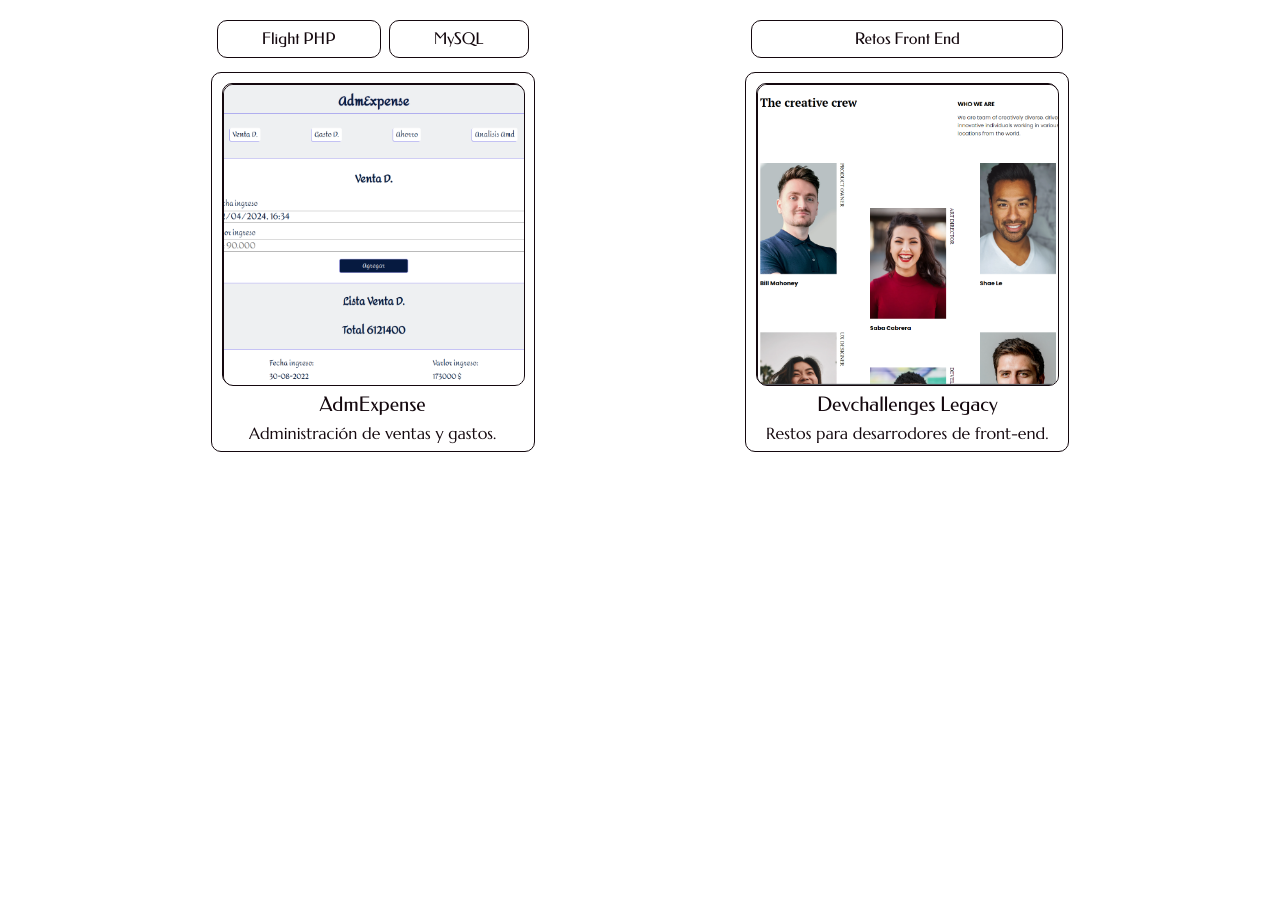
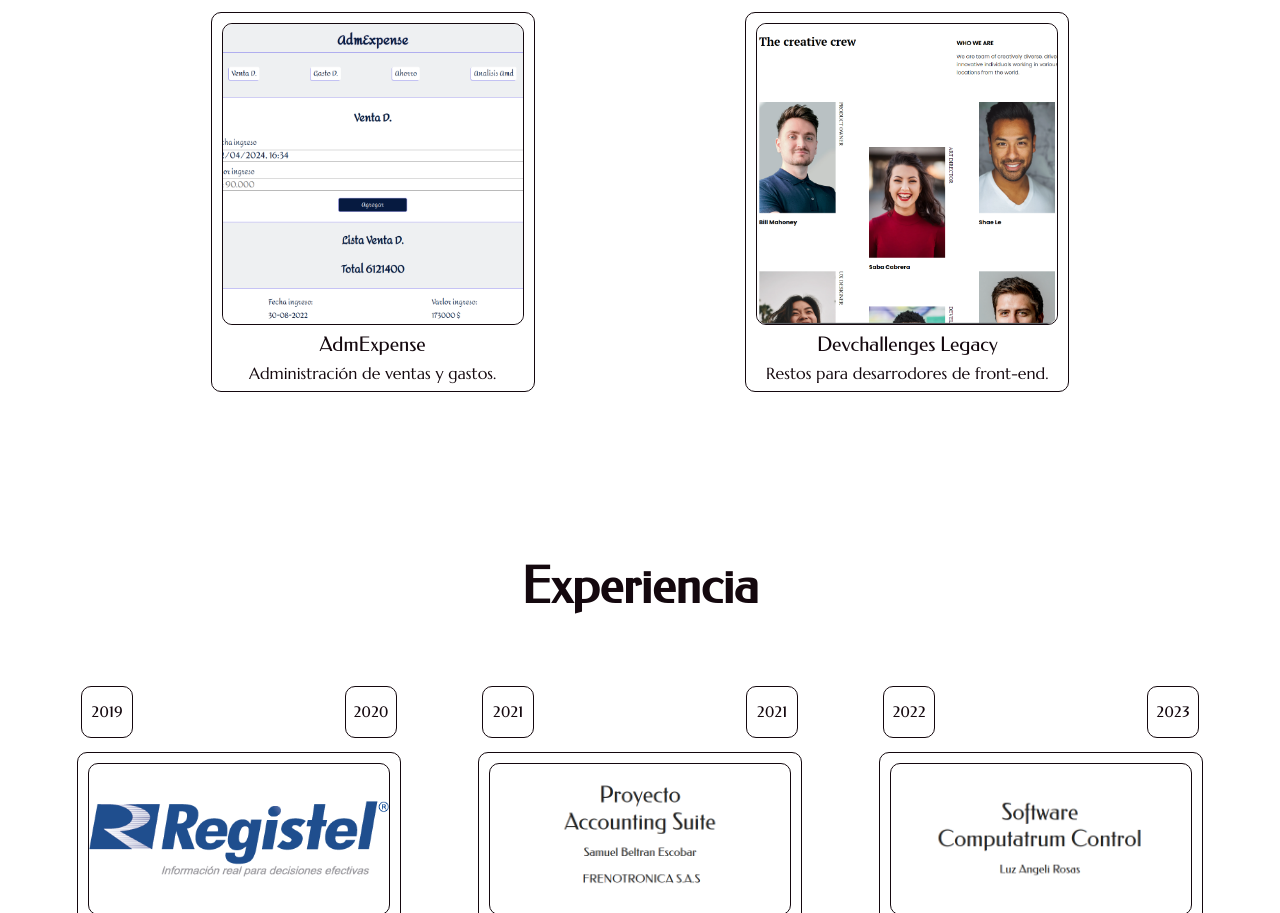
Before and after one commit to EstivenPinillo/estivenpinillo.dev, an Angular app: page / in a window 1280 px wide. Shown: the part 1259-2172 px from the top of the page. Before the commit the page ends 1741 px from the top, so only its background shows below. Built offline with nearby package versions, Linux system fonts and the light colour scheme.

Commit message:
feat: changes needed for the experience component

```diff
--- a/src/app/app.component.html
+++ b/src/app/app.component.html
@@ -2,3 +2,4 @@
 <app-perfil></app-perfil>
 <!--<app-wave></app-wave>-->
 <app-software></app-software>
+<app-experience></app-experience>
--- a/src/app/app.component.ts
+++ b/src/app/app.component.ts
@@ -3,12 +3,13 @@ import { PerfilComponent } from './features/perfil/perfil.component';
 //import { EstivenComponent } from './features/estiven/estiven.component';
 //import { SkillsComponent } from './features/skills/skills.component';
 import { NavbarComponent } from './features/navbar/navbar.component';
-import { WaveComponent } from './features/wave/wave.component';
+//import { WaveComponent } from './features/wave/wave.component';
 import { SoftwareComponent } from './features/software/software.component';
+import { ExperienceComponent } from "./features/experience/experience.component";
 
 @Component({
   selector: 'app-root',
-  imports: [NavbarComponent, PerfilComponent, SoftwareComponent],
+  imports: [NavbarComponent, PerfilComponent, SoftwareComponent, ExperienceComponent],
   templateUrl: './app.component.html',
   styleUrl: './app.component.scss'
 })
--- a/src/app/features/project/project.component.html
+++ b/src/app/features/project/project.component.html
@@ -7,7 +7,7 @@
             <span>Livewire</span>
         </section>
         <section class="project">
-            <div class="img-soft">
+            <div class="img-soft border-1px-14080E">
                 <img class="img-soft object-fit-cover br-4" src="./assets/project/computatrum/computatrum.png" alt="">
             </div>
             <div class="project-detalle">
@@ -23,7 +23,7 @@
             <span>HTML</span>
         </section>
         <section class="project">
-            <div class="img-soft">
+            <div class="img-soft border-1px-14080E">
                 <img class="img-soft object-fit-cover br-4" src="./assets/project/jardineria/img/screempage.png" alt="">
             </div>
             <div class="project-detalle">
@@ -39,7 +39,7 @@
             <span>Sass</span>
         </section>
         <section class="project">
-            <div class="img-soft">
+            <div class="img-soft border-1px-14080E">
                 <img class="img-soft object-fit-cover br-4" src="./assets/project/portafolio/portafolio.png" alt="">
             </div>
             <div class="project-detalle">
@@ -55,7 +55,7 @@
             <span>MySQL</span>
         </section>
         <section class="project">
-            <div class="img-soft">
+            <div class="img-soft border-1px-14080E">
                 <img class="img-soft object-fit-cover br-4" src="./assets/project/admexpense/admexpense.png" alt="">
             </div>
             <div class="project-detalle">
@@ -70,7 +70,7 @@
             <span>Retos Front End</span>
         </section>
         <section class="project">
-            <div class="img-soft">
+            <div class="img-soft border-1px-14080E">
                 <img class="img-soft object-fit-cover br-4" src="./assets/project/myteampage/teampage.png" alt="">
             </div>
             <div class="project-detalle">
--- a/src/app/features/project/project.component.scss
+++ b/src/app/features/project/project.component.scss
@@ -69,7 +69,7 @@
     width: 300px;
     height: 300px;
     border-radius: 1rem;
-    border: 1px solid #14080E;
+    //border: 1px solid #14080E;
 }
 
 @media screen and (min-width: 324px){
--- a/src/app/features/software/software.component.html
+++ b/src/app/features/software/software.component.html
@@ -1,4 +1,4 @@
-<section class="software mt-20">
+<section class="software mt-14">
     <header class="software-header federo fz-5rem color-14080E-night">
         <span>Software</span><span>Desarrollado</span>
     </header>
--- a/src/styles.scss
+++ b/src/styles.scss
@@ -58,6 +58,10 @@ $black_09090B: #14080E;
     margin-top: 4rem;
 }
 
+.mt-7 {
+    margin-top: 7rem;
+}
+
 .mt-14 {
     margin-top: 14rem;
 }
@@ -75,6 +79,10 @@ $black_09090B: #14080E;
     margin-bottom: 2rem;
 }
 
+.mb-3 {
+    margin-bottom: 3rem;
+}
+
 .mb-4 {
     margin-bottom: 4rem;
 }
@@ -87,6 +95,14 @@ $black_09090B: #14080E;
     margin-bottom: 14rem;
 }
 
+.border-1px-14080E {
+    border: 1px solid #14080E;
+}
+
+.back-color-14080E {
+    background-color: #14080E;
+}
+
 .fgw-100 {
     width: 100%;
 }
@@ -96,6 +112,10 @@ $black_09090B: #14080E;
     object-position: top;
 }
 
+.object-fit-contain {
+    object-fit: contain;
+    object-position: center;
+}
 
 .fz-5rem {
     font-size: 5rem;
```
